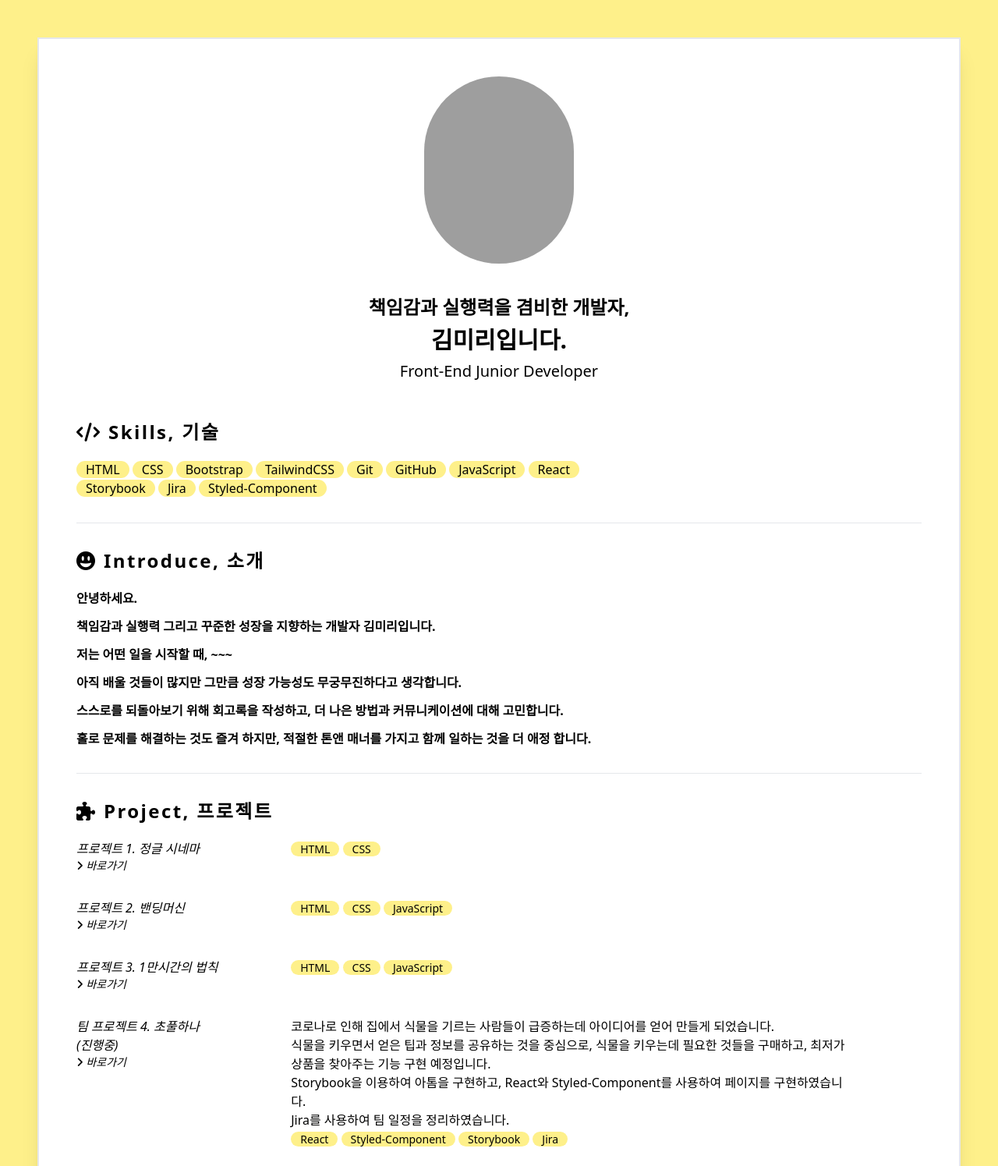
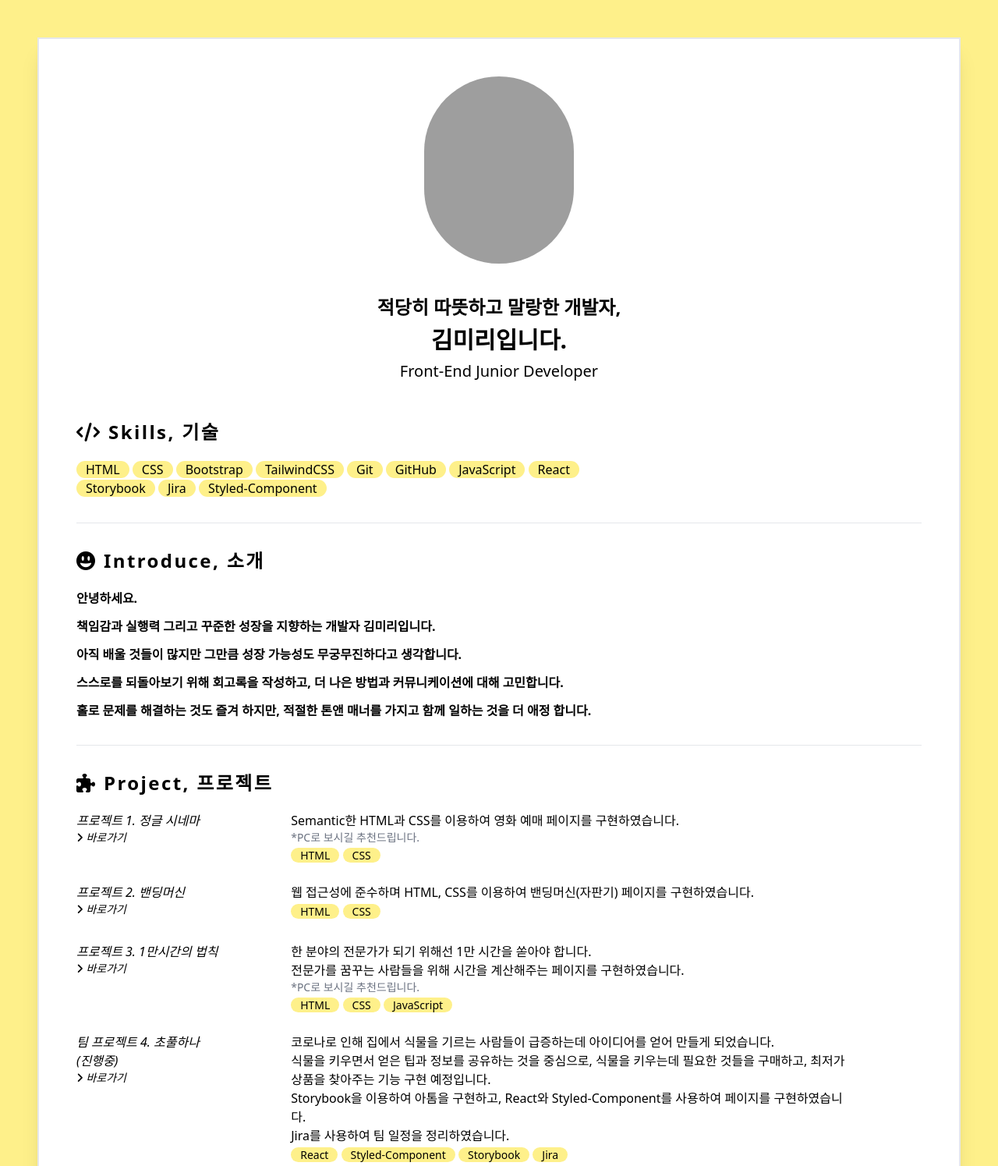
Before and after one commit to ThisisMiri/resume, a plain HTML site: page index.html in a window 1280 px wide. Shown: the top 1495 px of the page at 78% size. Drawn offline with nearby package versions, Linux system fonts and the light colour scheme; grey boxes are pictures that could not be loaded.

Commit message:
Update index.html

```diff
--- a/index.html
+++ b/index.html
@@ -17,7 +17,8 @@
             <div class="content border-2 w-full p-12">
                 <div class="px-2 mb-12">
                     <img src="./IMG_7103.JPG" alt="Profile_Image" class="rounded-full w-48 h-60 mx-auto mb-2" />
-                    <h1 class="text-center text-2xl font-semibold mb-2 mt-10">책임감과 실행력을 겸비한 개발자,</h1>
+                    <!-- <h1 class="text-center text-2xl font-semibold mb-2 mt-10">책임감과 실행력을 겸비한 개발자,</h1> -->
+                    <h1 class="text-center text-2xl font-semibold mb-2 mt-10">적당히 따뜻하고 말랑한 개발자,</h1>
                     <h1 class="text-center text-3xl font-semibold mb-2">김미리입니다.</h1>
                     <h2 class="text-center text-xl font-light">Front-End Junior Developer</h2>
                 </div>
@@ -54,7 +55,7 @@
                     </h2>
                     <p class="mb-3 font-semibold">안녕하세요.</p>
                     <p class="mb-3 font-semibold">책임감과 실행력 그리고 꾸준한 성장을 지향하는 개발자 김미리입니다.</p>
-                    <p class="mb-3 font-semibold">저는 어떤 일을 시작할 때, ~~~ </p>
+                    <!-- <p class="mb-3 font-semibold">저는 어떤 일을 시작할 때, ~~~ </p> -->
                     <p class="mb-3 font-semibold">아직 배울 것들이 많지만 그만큼 성장 가능성도 무궁무진하다고 생각합니다.</p>
                     <p class="mb-3 font-semibold">스스로를 되돌아보기 위해 회고록을 작성하고, 더 나은 방법과 커뮤니케이션에 대해 고민합니다.</p>
                     <p class="mb-3 font-semibold">홀로 문제를 해결하는 것도 즐겨 하지만, 적절한 톤앤 매너를 가지고 함께 일하는 것을 더 애정 합니다.</p>
@@ -76,8 +77,8 @@
                         </a>
                     </div>
                     <div class="lg:inline-block lg:w-8/12 w-full">
-                        <!-- Semantic한 HTML과 CSS를 이용하여 영화 예매 페이지를 구현하였습니다.<br> -->
-                        <!-- <p class="text-sm text-gray-500"> *PC로 보시길 추천드립니다.</p> -->
+                        Semantic한 HTML과 CSS를 이용하여 영화 예매 페이지를 구현하였습니다.<br>
+                         <p class="text-sm text-gray-500"> *PC로 보시길 추천드립니다.</p>
                         <span class="rounded-xl bg-yellow-200 px-3 text-sm">HTML</span>
                         <span class="rounded-xl bg-yellow-200 px-3 text-sm">CSS</span>
                     </div>
@@ -90,11 +91,11 @@
                         </a>
                     </div>
                     <div class="lg:inline-block lg:w-8/12 w-full">
-                        <!-- 웹 접근성에 준수하며 HTML, CSS를 이용하여 밴딩머신(자판기) 페이지를 구현하였습니다.<br> -->
-                        <!-- JavaScript를 이용하여 결제, 잔액 채우기, 품절, 획득 등의 기능을 구현하였습니다.<br> -->
+                        웹 접근성에 준수하며 HTML, CSS를 이용하여 밴딩머신(자판기) 페이지를 구현하였습니다.<br>
+                        <!--JavaScript를 이용하여 결제, 잔액 채우기, 품절, 획득 등의 기능을 구현하였습니다.<br> -->
                         <span class="rounded-xl bg-yellow-200 px-3 text-sm">HTML</span>
                         <span class="rounded-xl bg-yellow-200 px-3 text-sm">CSS</span>
-                        <span class="rounded-xl bg-yellow-200 px-3 text-sm">JavaScript</span>
+                        <!-- <span class="rounded-xl bg-yellow-200 px-3 text-sm">JavaScript</span> -->
                     </div>
                 </section>
 
@@ -105,9 +106,9 @@
                             <p class="text-sm"><i class="fa-solid fa-angle-right"></i> 바로가기</p>
                     </div></a>
                     <div class="lg:inline-block lg:w-8/12 w-full">
-                        <!-- 한 분야의 전문가가 되기 위해선 1만 시간을 쏟아야 합니다. <br>
-                        전문가를 꿈꾸는 사람들을 위해 시간을 계산해주는 페이지를 구현하였습니다.<br> -->
-                        <!-- <p class="text-sm text-gray-500"> *PC로 보시길 추천드립니다.</p>  -->
+                        한 분야의 전문가가 되기 위해선 1만 시간을 쏟아야 합니다. <br>
+                        전문가를 꿈꾸는 사람들을 위해 시간을 계산해주는 페이지를 구현하였습니다.<br>
+                        <p class="text-sm text-gray-500"> *PC로 보시길 추천드립니다.</p>
                         <span class="rounded-xl bg-yellow-200 px-3 text-sm">HTML</span>
                         <span class="rounded-xl bg-yellow-200 px-3 text-sm">CSS</span>
                         <span class="rounded-xl bg-yellow-200 px-3 text-sm">JavaScript</span>
@@ -173,7 +174,7 @@
                             <br>
                             <p class="text-sm"><i class="fa-solid fa-angle-right"></i> 바로가기
                             </p>
-                            2022. 6. 2
+                            <!-- 2022. 6. 2 -->
                             </a>
                     </div>
                     <div class="lg:inline-block lg:w-8/12 w-full">
@@ -205,10 +206,10 @@
                     <div class="lg:inline-block lg:w-3/12 lg:align-top mb-2">2022. 3. 28. ~ 8. 1. </div>
                     <div class="lg:inline-block lg:w-8/12 w-full">멋쟁이 사자처럼 Front-End School 2기 수료 예정.</div>
                 </section>
-                <!-- <section class="mb-6">
+                <section class="mb-6">
                     <div class="lg:inline-block lg:w-3/12 lg:align-top mb-2">2021. 8. 30. ~ 12. 10. </div>
                     <div class="lg:inline-block lg:w-8/12 w-full">서울시 1000개의 꿈 청년 디지털 소셜 임팩트 수료.</div>
-                </section> -->
+                </section>
 
 
                 <hr class="mt-8 mb-8" />
```
